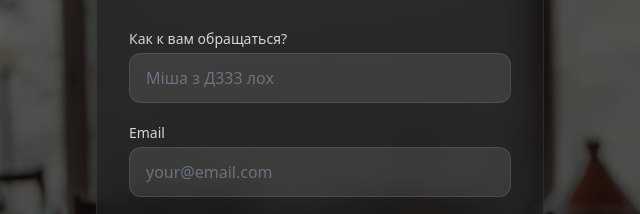
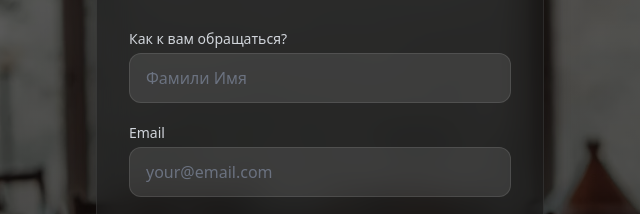
Before and after one commit to Sam1sh-code/Jess, a plain HTML site: page frontend/register.html in a window 1280 px wide. Shown: the part 185-399 px from the top of the page, 320-960 px from the left. Drawn offline with nearby package versions, Linux system fonts and the light colour scheme.

Commit message:
remove funny name in regiser. Again test the CI/CD

```diff
--- a/frontend/register.html
+++ b/frontend/register.html
@@ -34,7 +34,7 @@
         <form action="/api/auth/register" method="POST" class="space-y-5">
             <div>
                 <label class="block text-sm font-medium text-gray-300 mb-1">Как к вам обращаться?</label>
-                <input type="text" name="full_name" required placeholder="Міша з Д333 лох"
+                <input type="text" name="full_name" required placeholder="Фамили Имя"
                     class="w-full px-4 py-3 rounded-xl bg-white/10 border border-white/10 focus:border-white/30 focus:bg-white/20 focus:outline-none transition-colors placeholder-gray-500 text-white">
             </div>
 
```
